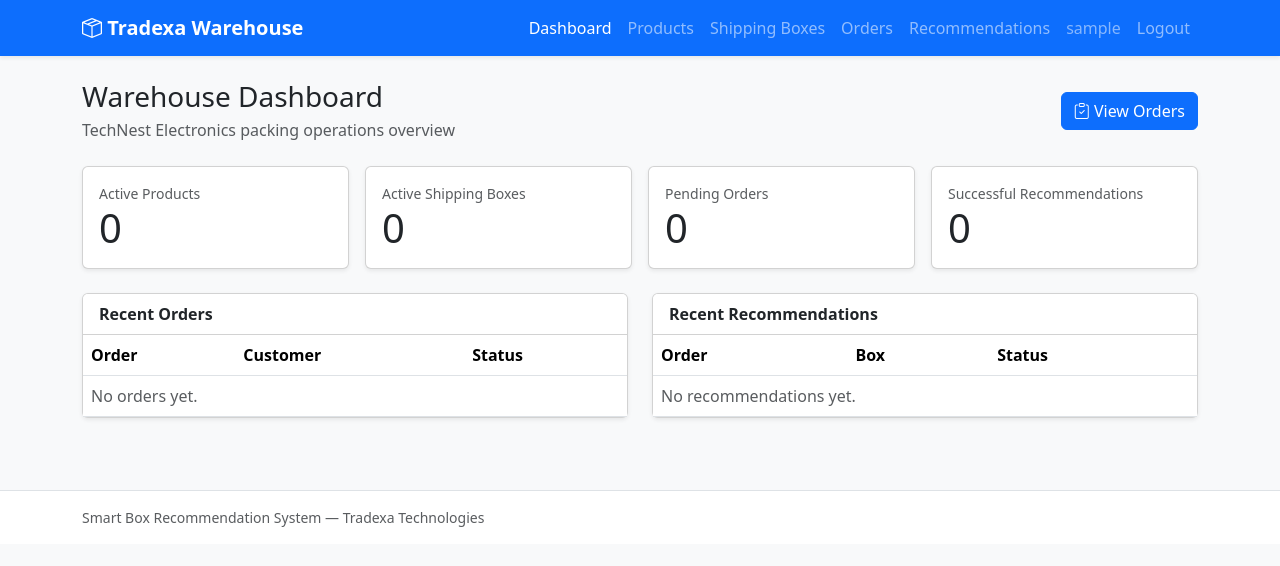
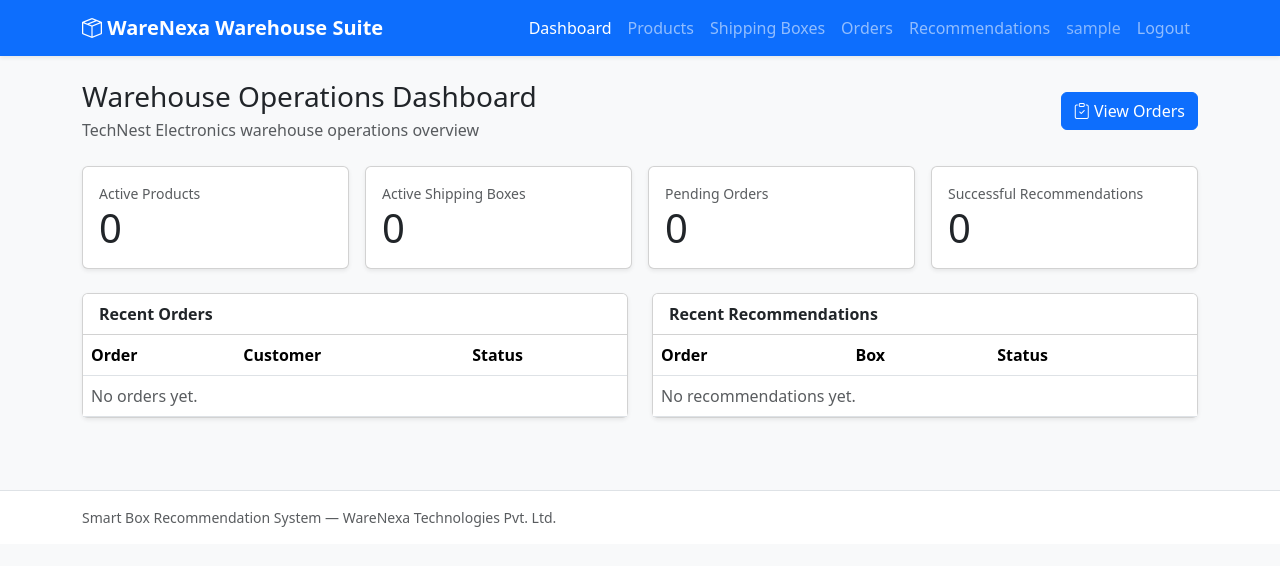
Before and after one commit to bhaktisb/warenexa-smart-box-recommendation-system, a Django app: page / in a window 1280 px wide. Shown: the top 566 px of the page. Run offline with Django 4.2, Linux system fonts and the light colour scheme; the visitor is signed in with stand-in values (Sample User, id 1); data that the repository does not hold is empty.

Commit message:
Update branding to WareNexa identity

```diff
--- a/config/settings.py
+++ b/config/settings.py
@@ -1,5 +1,5 @@
 """
-Django settings for Smart Box Recommendation System.
+Django settings for the WareNexa Warehouse Suite Smart Box Recommendation System.
 
 Supports SQLite for local development and PostgreSQL for production via
 environment variables.
@@ -89,7 +89,7 @@ if os.environ.get("POSTGRES_DB"):
     DATABASES = {
         "default": {
             "ENGINE": "django.db.backends.postgresql",
-            "NAME": os.environ.get("POSTGRES_DB", "tradexa_warehouse"),
+            "NAME": os.environ.get("POSTGRES_DB", "warenexa_warehouse"),
             "USER": os.environ.get("POSTGRES_USER", "postgres"),
             "PASSWORD": os.environ.get("POSTGRES_PASSWORD", "postgres"),
             "HOST": os.environ.get("POSTGRES_HOST", "localhost"),
--- a/config/urls.py
+++ b/config/urls.py
@@ -4,9 +4,9 @@ from django.contrib import admin
 from django.contrib.auth.views import LoginView, LogoutView
 from django.urls import include, path
 
-admin.site.site_header = "Tradexa Warehouse Admin"
-admin.site.site_title = "Tradexa Warehouse"
-admin.site.index_title = "Warehouse Packing Administration"
+admin.site.site_header = "WareNexa Warehouse Suite Admin"
+admin.site.site_title = "WareNexa Warehouse Suite"
+admin.site.index_title = "Warehouse Operations Administration"
 
 urlpatterns = [
     path("admin/", admin.site.urls),
--- a/core/management/commands/seed_demo_data.py
+++ b/core/management/commands/seed_demo_data.py
@@ -1,4 +1,4 @@
-"""Load TechNest Electronics catalog, shipping boxes, and sample orders."""
+"""Load the TechNest Electronics catalog, shipping boxes, and sample orders for WareNexa Warehouse Suite."""
 
 from datetime import date
 from decimal import Decimal
@@ -275,7 +275,7 @@ ORDERS = [
 
 
 class Command(BaseCommand):
-    help = "Load TechNest Electronics product catalog, shipping boxes, and sample orders."
+    help = "Load the TechNest Electronics product catalog, shipping boxes, and sample orders for WareNexa Warehouse Suite."
 
     def add_arguments(self, parser):
         parser.add_argument(
--- a/core/utils/__init__.py
+++ b/core/utils/__init__.py
@@ -1 +1 @@
-"""Reusable utility helpers for the warehouse packing module."""
+"""Reusable utility helpers for the Smart Box Recommendation System."""
--- a/core/views.py
+++ b/core/views.py
@@ -1,4 +1,4 @@
-"""Presentation layer views for the warehouse dashboard."""
+"""Presentation layer views for the Warehouse Operations Dashboard."""
 
 from django.views.generic import TemplateView
 
--- a/templates/base.html
+++ b/templates/base.html
@@ -3,7 +3,7 @@
 <head>
     <meta charset="UTF-8">
     <meta name="viewport" content="width=device-width, initial-scale=1.0">
-    <title>{% block title %}Tradexa Warehouse{% endblock %}</title>
+    <title>{% block title %}WareNexa Warehouse Suite{% endblock %}</title>
     <link href="https://cdn.jsdelivr.net/npm/bootstrap@5.3.3/dist/css/bootstrap.min.css" rel="stylesheet">
     <link href="https://cdn.jsdelivr.net/npm/bootstrap-icons@1.11.3/font/bootstrap-icons.min.css" rel="stylesheet">
 </head>
@@ -11,7 +11,7 @@
     <nav class="navbar navbar-expand-lg navbar-dark bg-primary shadow-sm">
         <div class="container">
             <a class="navbar-brand fw-semibold" href="{% url 'core:dashboard' %}">
-                <i class="bi bi-box-seam"></i> Tradexa Warehouse
+                <i class="bi bi-box-seam"></i> WareNexa Warehouse Suite
             </a>
             <button class="navbar-toggler" type="button" data-bs-toggle="collapse" data-bs-target="#mainNav">
                 <span class="navbar-toggler-icon"></span>
@@ -64,7 +64,7 @@
 
     <footer class="border-top bg-white py-3 mt-5">
         <div class="container text-muted small">
-            Smart Box Recommendation System &mdash; Tradexa Technologies
+            Smart Box Recommendation System &mdash; WareNexa Technologies Pvt. Ltd.
         </div>
     </footer>
 
--- a/templates/boxes/box_list.html
+++ b/templates/boxes/box_list.html
@@ -1,6 +1,6 @@
 {% extends "base.html" %}
 
-{% block title %}Shipping Boxes | Tradexa Warehouse{% endblock %}
+{% block title %}Shipping Boxes | WareNexa Warehouse Suite{% endblock %}
 
 {% block content %}
 <div class="d-flex justify-content-between align-items-center mb-4">
--- a/templates/core/dashboard.html
+++ b/templates/core/dashboard.html
@@ -1,12 +1,12 @@
 {% extends "base.html" %}
 
-{% block title %}Dashboard | Tradexa Warehouse{% endblock %}
+{% block title %}Dashboard | WareNexa Warehouse Suite{% endblock %}
 
 {% block content %}
 <div class="d-flex justify-content-between align-items-center mb-4">
     <div>
-        <h1 class="h3 mb-1">Warehouse Dashboard</h1>
-        <p class="text-muted mb-0">TechNest Electronics packing operations overview</p>
+        <h1 class="h3 mb-1">Warehouse Operations Dashboard</h1>
+        <p class="text-muted mb-0">TechNest Electronics warehouse operations overview</p>
     </div>
     <a href="{% url 'orders:list' %}" class="btn btn-primary">
         <i class="bi bi-clipboard-check"></i> View Orders
--- a/templates/orders/order_list.html
+++ b/templates/orders/order_list.html
@@ -1,6 +1,6 @@
 {% extends "base.html" %}
 
-{% block title %}Orders | Tradexa Warehouse{% endblock %}
+{% block title %}Orders | WareNexa Warehouse Suite{% endblock %}
 
 {% block content %}
 <div class="d-flex justify-content-between align-items-center mb-4">
--- a/templates/products/product_list.html
+++ b/templates/products/product_list.html
@@ -1,6 +1,6 @@
 {% extends "base.html" %}
 
-{% block title %}Products | Tradexa Warehouse{% endblock %}
+{% block title %}Products | WareNexa Warehouse Suite{% endblock %}
 
 {% block content %}
 <div class="d-flex justify-content-between align-items-center mb-4">
--- a/templates/recommendations/recommendation_detail.html
+++ b/templates/recommendations/recommendation_detail.html
@@ -1,6 +1,6 @@
 {% extends "base.html" %}
 
-{% block title %}Recommendation #{{ recommendation.pk }} | Tradexa Warehouse{% endblock %}
+{% block title %}Recommendation #{{ recommendation.pk }} | WareNexa Warehouse Suite{% endblock %}
 
 {% block content %}
 <div class="mb-3">
--- a/templates/recommendations/recommendation_list.html
+++ b/templates/recommendations/recommendation_list.html
@@ -1,6 +1,6 @@
 {% extends "base.html" %}
 
-{% block title %}Recommendations | Tradexa Warehouse{% endblock %}
+{% block title %}Recommendations | WareNexa Warehouse Suite{% endblock %}
 
 {% block content %}
 <div class="d-flex justify-content-between align-items-center mb-4">
--- a/templates/registration/login.html
+++ b/templates/registration/login.html
@@ -1,6 +1,6 @@
 {% extends "base.html" %}
 
-{% block title %}Staff Login | Tradexa Warehouse{% endblock %}
+{% block title %}Staff Login | WareNexa Warehouse Suite{% endblock %}
 
 {% block content %}
 <div class="row justify-content-center">
```
Also changed, not shown: docs/ARCHITECTURE.md (+8 -7 lines), docs/DIAGRAMS.md (+2 -2 lines), README.md, 1 other file.
